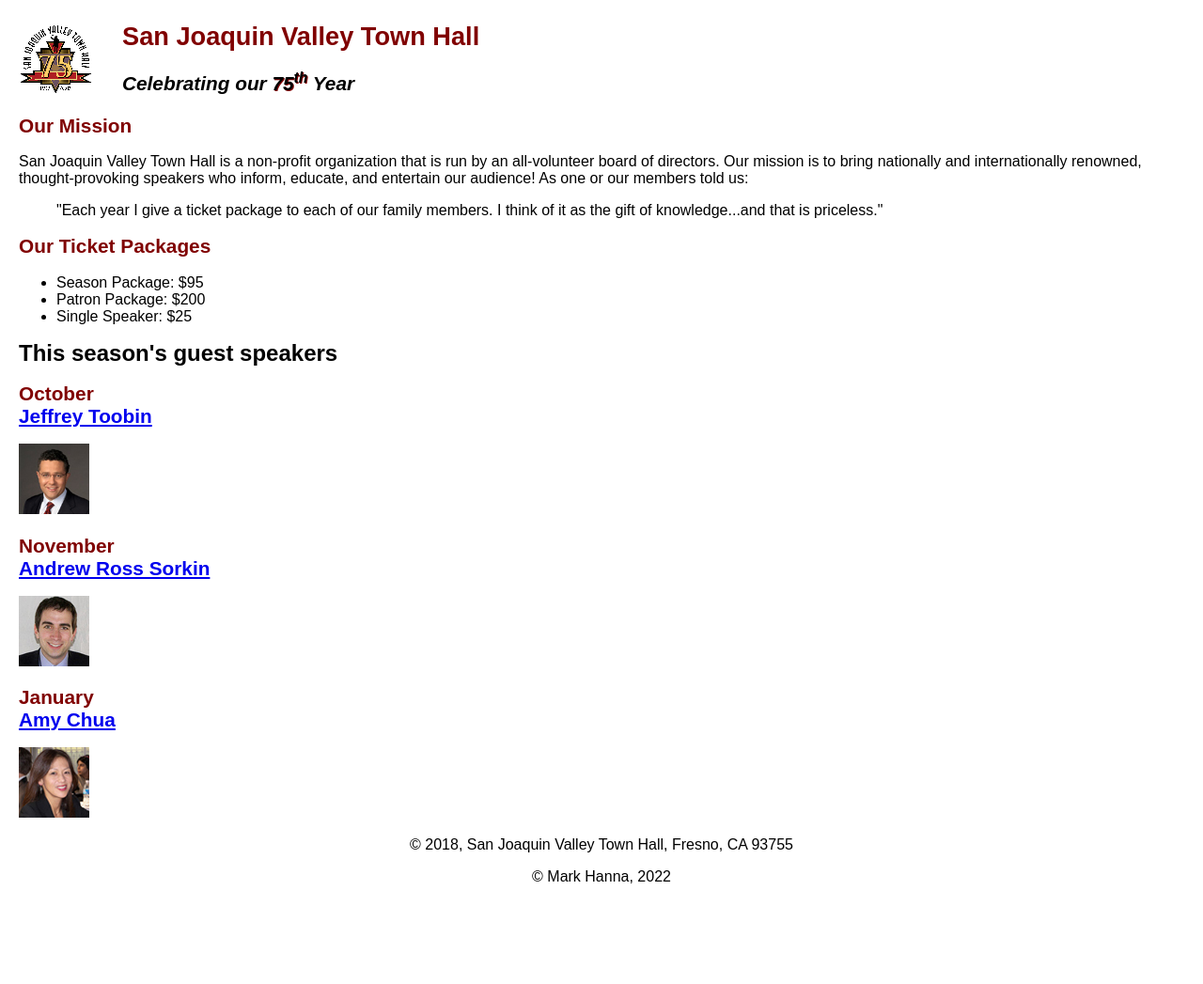
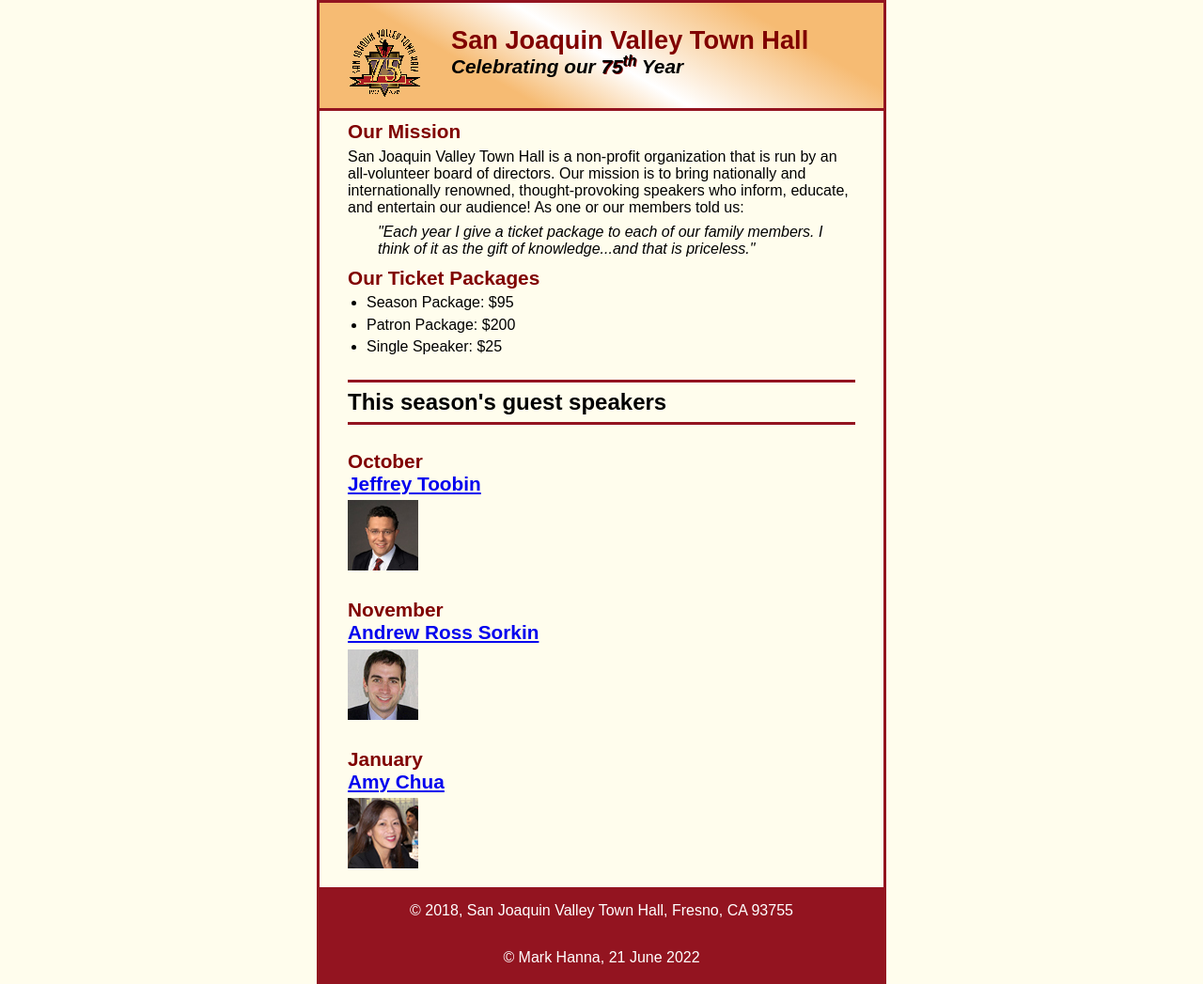
Before and after one commit to mh663/A11, a plain HTML site: page index.html in a window 1280 px wide. Shown: the whole page at 94% size. Before the commit the page ends 962 px from the top, so only its background shows below. Drawn offline with Linux system fonts and the light colour scheme.

Commit message:
Assignment A11 Changes - Margins - Padding - Header gradient

```diff
--- a/index.html
+++ b/index.html
@@ -43,7 +43,7 @@
 	</main>
 	<footer>
 		<p>&copy; 2018, San Joaquin Valley Town Hall, Fresno, CA 93755</p>
-		<p>&copy; Mark Hanna, 2022</p>
+		<p>&copy; Mark Hanna, 21 June 2022</p>
 	</footer>
 </body>
 </html>
--- a/styles/main.css
+++ b/styles/main.css
@@ -1,19 +1,32 @@
 /* the styles for the elements */
 body {
 	font-family: Arial, Helvetica, sans-serif;
-    font-size: 100%;
-	margin: 20px;
+	font-size: 100%;
+	width: 600px;
+	margin: 0px auto;
+	border: 3px solid #931420;
+	align-content: center;
+	background-color: #fffded
+
 }
 
 /* the styles for the header */
+header {
+	border-bottom: 3px solid #931420;
+	padding-top: 1.5em;
+	padding-bottom: 2em;
+	background: linear-gradient(30deg, #f6bb73 0%,#f6bb73 30%, #FFFFFF 50%, #f6bb73 80%, #f6bb73 100%);
+}
+
 header img {
 	float: left;
+	padding-left: 30px;
+	padding-right: 30px;
 }
 
 header h2 {
 	font-size: 170%;
 	color: #800000;
-	text-indent: 30px;
 }
 
 .shadow {
@@ -23,18 +36,23 @@ header h2 {
 header h3{
 	font-size: 130%;
 	font-style: italic;
-	text-indent: 30px;
 }
+
 /* the styles for the section */
 main {
 	clear: left;
+	padding: 0px 30px;
 }
 main h1 {
 	font-size: 150%;
+	border-bottom:3px solid #931420;
+	border-top: 3px solid #931420;
+	padding: .3em 0;
 }
 main h2 {
 	font-size: 130%;
 	color: #800000;
+	padding: .5em 0 .25em 0;
 }
 main h3{
 	font-size: 105%;
@@ -43,8 +61,44 @@ main h3{
 * a:hover{
 	font-style: italic;
 }
+
+main img {
+	padding-bottom: 1em;
+}
+
+main p {
+	padding-bottom: .5em;
+}
+
+main blockquote {
+	padding-left: 2em;
+	padding-right: 2em;
+	font-style: italic;
+}
+
+main ul {
+	padding-bottom: .25em;
+	padding-left: 1.25em;
+}
+
+main li {
+	padding-bottom: .35em;
+}
 /* the styles for the footer */
+footer {
+	background-color: #931420;
+	color: #FFFFFF;
+}
 
 footer p{
 	text-align: center;
+	padding-top: 1em;
+	padding-bottom: 1em;
 }
+
+/* Reset selector */
+
+*{
+	margin: 0;
+	padding: 0;
+}
```
